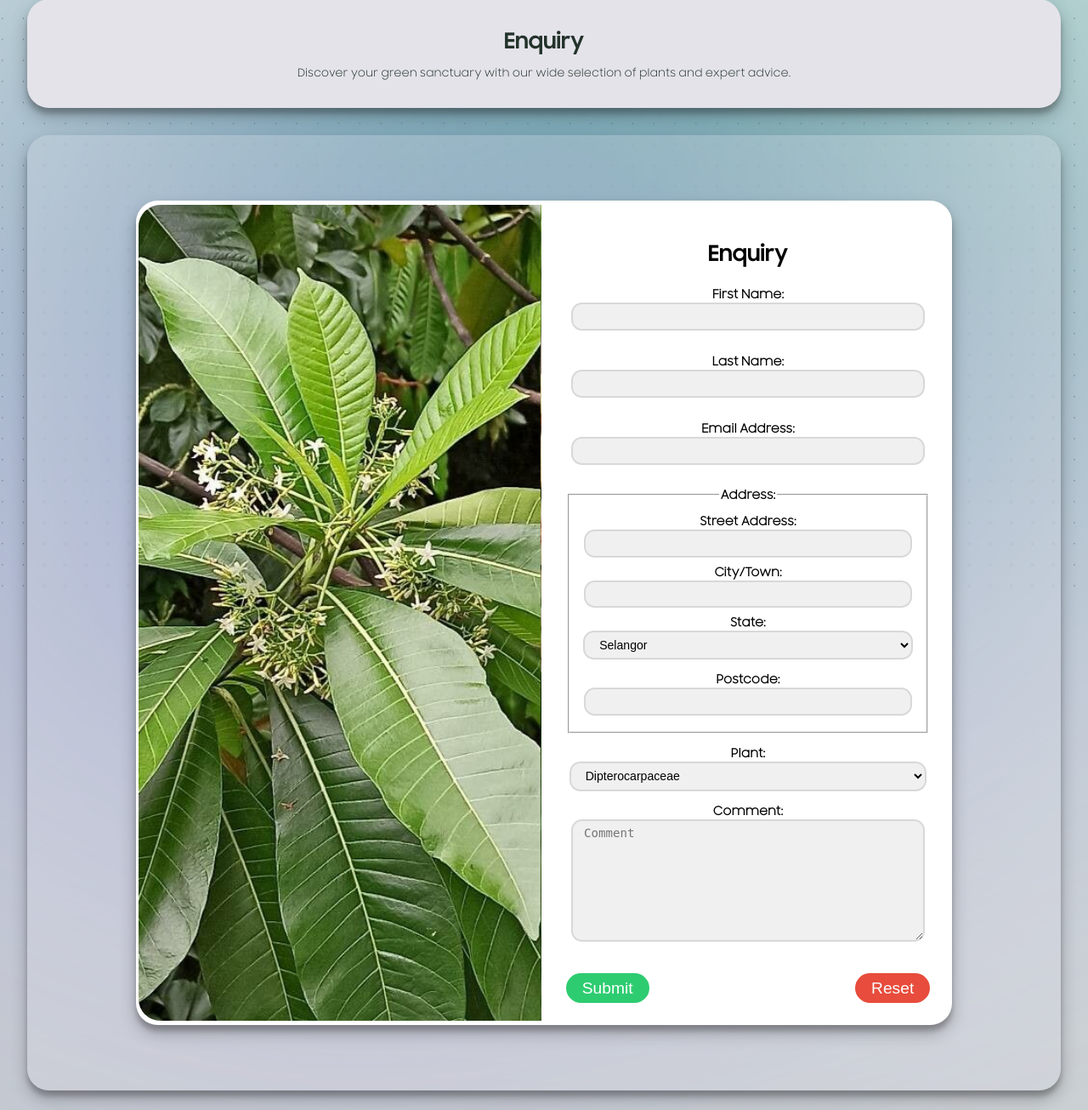
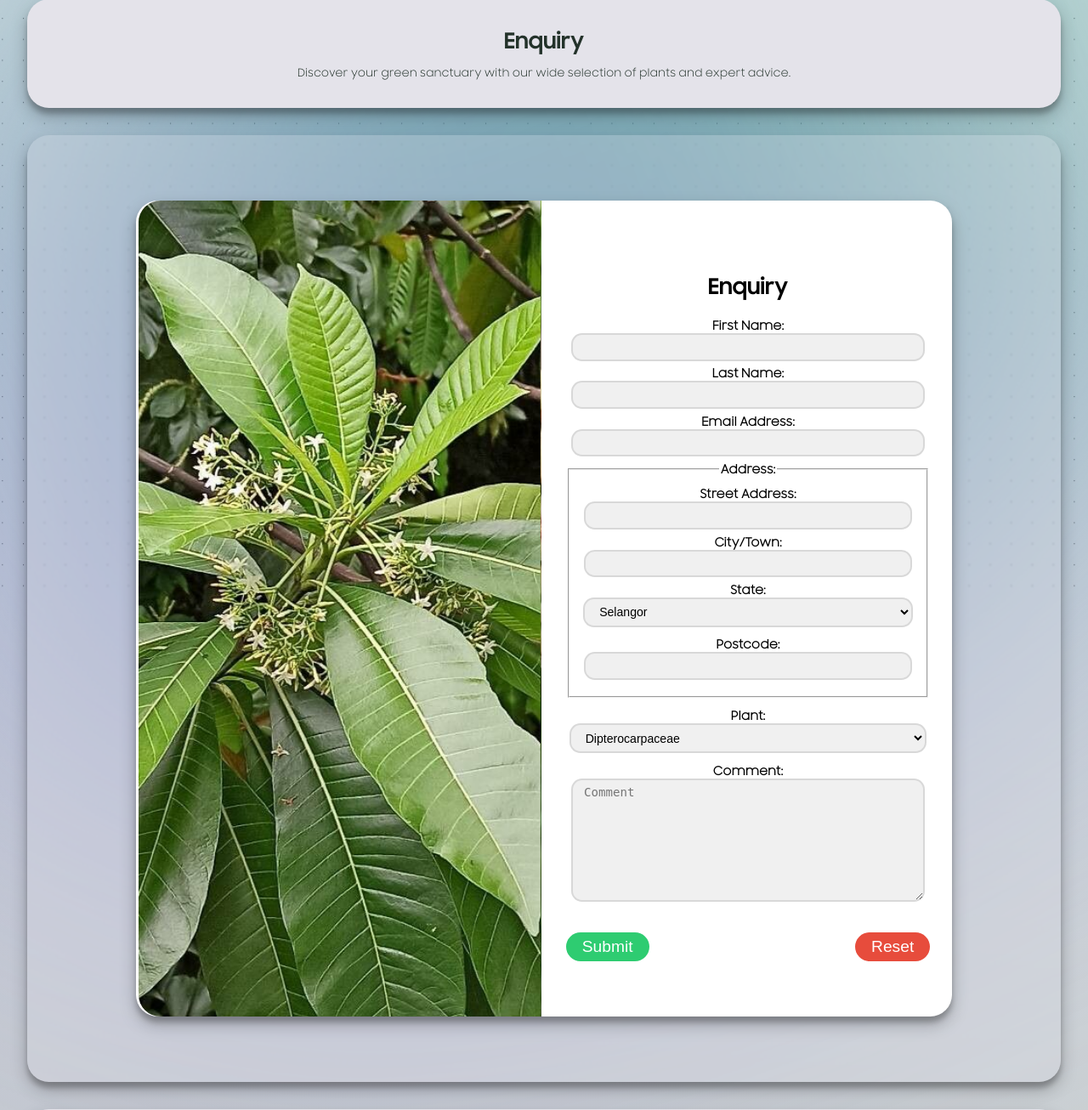
Before and after one commit to darklorddad/Swinburne_COS10026_CTIP_Assignment_2, a PHP site: page /enquiry.html in a window 1280 px wide. Shown: the part 116-1422 px from the top of the page at 85% size. Run offline with PHP 8.4, Linux system fonts and the light colour scheme.

Commit message:
Enquiry Fixed

```diff
--- a/assign1/enquiry.html
+++ b/assign1/enquiry.html
@@ -141,28 +141,20 @@
                         <label class="nic_label" for="first-name">First Name:</label>
                         <input id="first-name" name="first-name" class="nic_field" type="text" maxlength="25" pattern="[A-Za-z]+" required />
                     </div>
-
-                    <br/>
                     <div class = "nic_div">
                         <label class="nic_label" for="last-name">Last Name:</label>
                         <input id="last-name" name="last-name" class="nic_field" type="text" maxlength="25" pattern="[A-Za-z]+" required />
                     </div>
-
-                    <br/>
                     <div class = "nic_div">
                         <label class="nic_label" for="email">Email Address:</label>
                         <input id="email" name="email" class="nic_field" type="email" required />
                     </div>
-                    <br/>
-
                     <fieldset>
                         <legend class="nic_label">Address:</legend>
                         <label class="nic_label" for="street-address">Street Address:</label>
                         <input id="street-address" name="street-address" class="nic_field" type="text" maxlength="40" required />
-                        <br />
                         <label class="nic_label" for="city-town">City/Town:</label>
                         <input id="city-town" name="city-town" class="nic_field" type="text" maxlength="20" required />
-                        <br />
                         <label class="nic_label" for="state">State:</label>
                         <select id="state" name="state" class="nic_select" required>
                             <option value="Selangor">Selangor</option>
@@ -178,12 +170,11 @@
                             <option value="Pahang">Pahang</option>
                             <option value="Kedah">Kedah</option>
                         </select>
-                        <br />
                         <label class="nic_label" for="postcode">Postcode:</label>
                         <input id="postcode" name="postcode" class="nic_field" type="text" pattern="[0-9]{5}" required />
-                        <br />
                     </fieldset>
 
+                    <div class = "nic_div">
                         <label class="nic_label" for="plant">Plant:</label>
                         <select id="plant" name="plant" class="nic_select" required>
                             <option value="Dipterocarpaceae">Dipterocarpaceae</option>
@@ -195,10 +186,8 @@
                             <option value="Ebenaceae">Ebenaceae</option>
                         </select>
 
-                    <div class="nic_comment-label">
                         <label class="nic_label" for="comment">Comment:</label>
                         <textarea id="comment" name="comment" class="nic_field nic_textarea" placeholder="Comment"></textarea>
-                        <br/>
                     </div>
 
                     <div class="nic_button-container">
--- a/assign1/styles/styles.css
+++ b/assign1/styles/styles.css
@@ -3228,8 +3228,7 @@ a.ttl_link-2:hover, a.ttl_link-2:focus {
 }
 
 .nic_div{
-    margin: 0;
-    padding: 0;
+    font-size: 1vw;
 }
 
 /* Form title */
@@ -3270,8 +3269,13 @@ a.ttl_link-2:hover, a.ttl_link-2:focus {
 }
 
 .nic_right fieldset{
+    font-size: 0.5vw;
     padding: 1vw;
     margin-bottom: 1vw;
+}
+
+.nic_comment-label{
+    font-size: 0.5vw;
 }
 
 /* Select containers */
```
Lines whose indentation alone changed are shown as unchanged.
